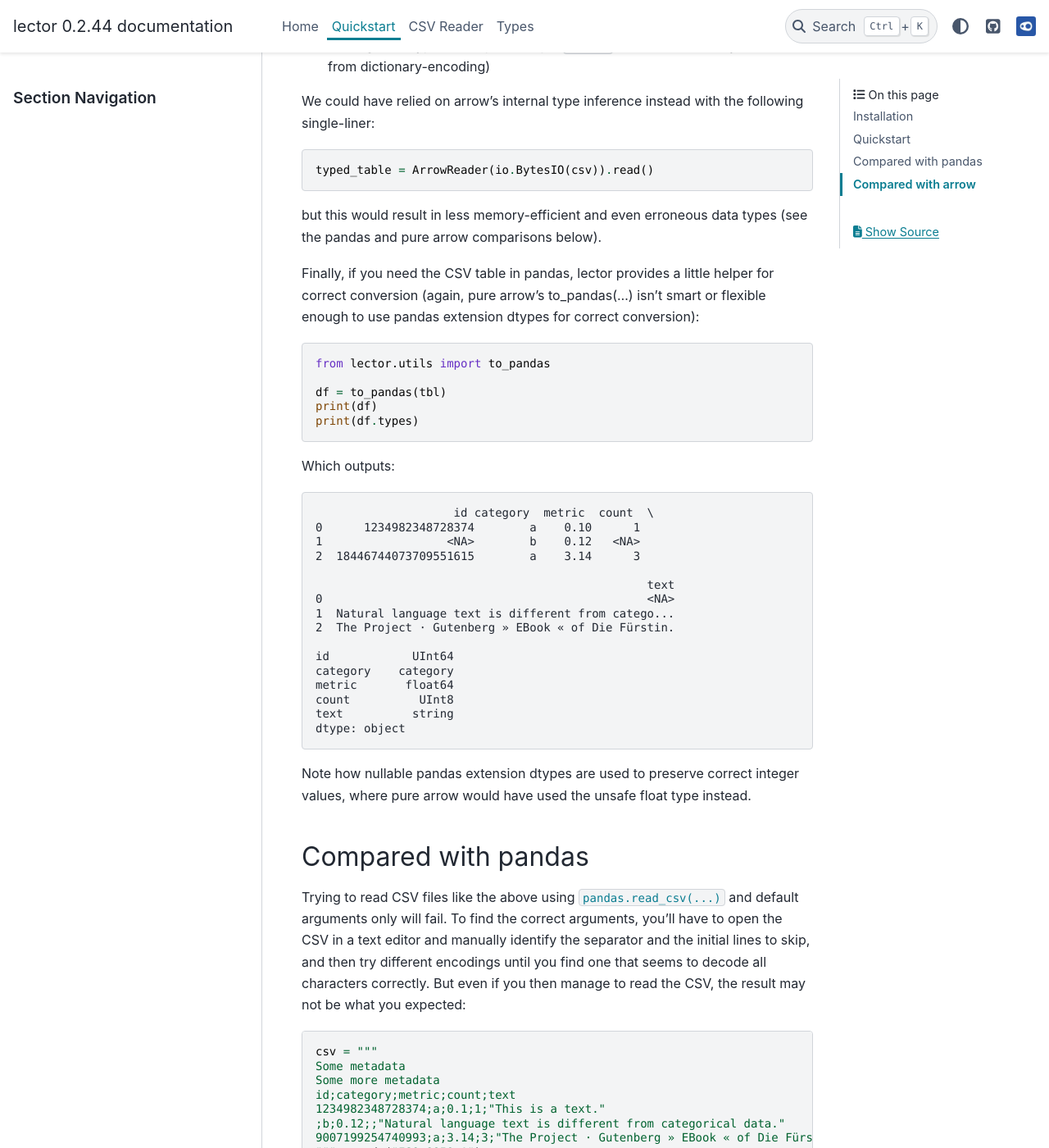
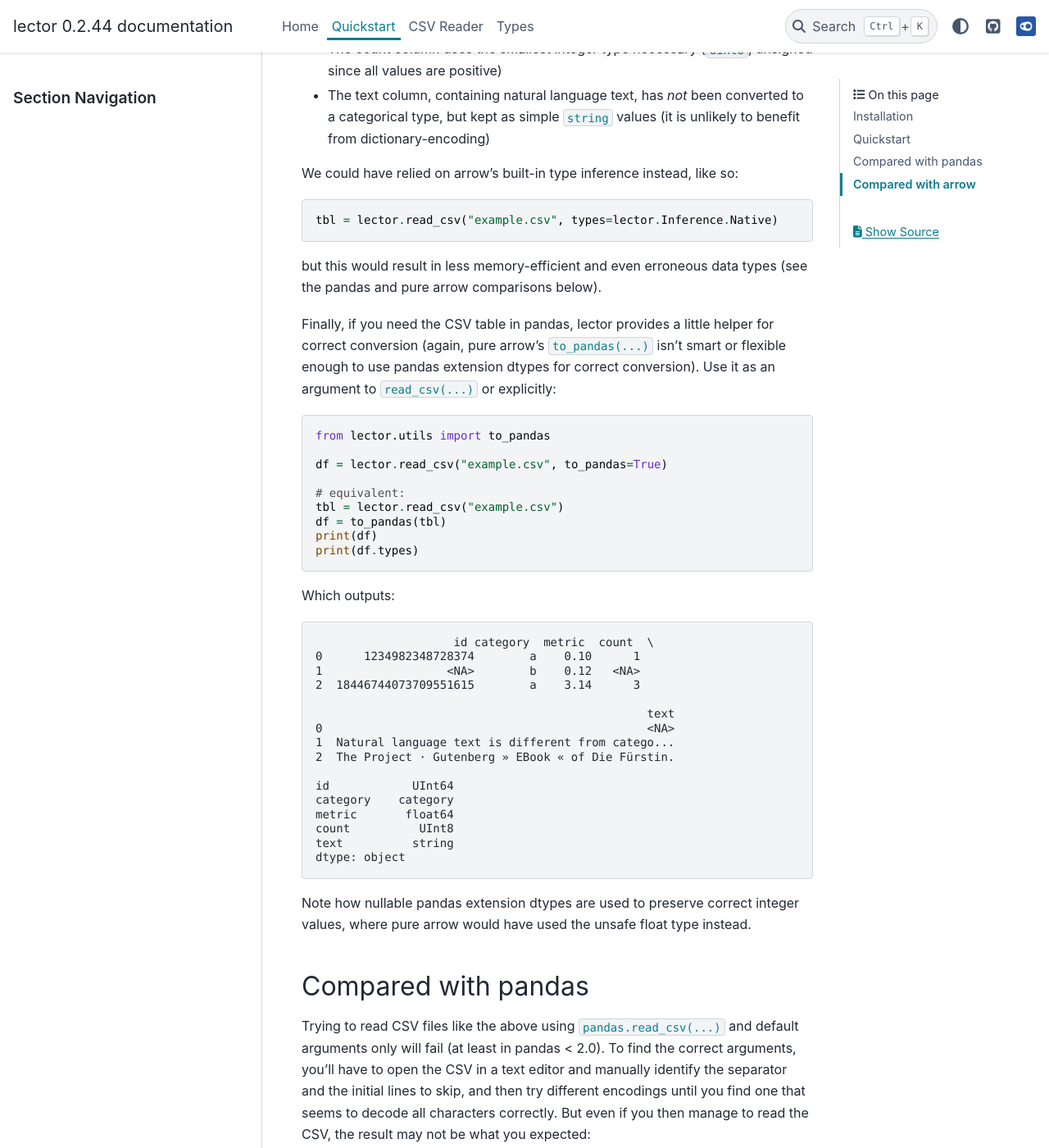
Before and after one commit to graphext/lector, a Sphinx documentation site: the page built from docs/source/quick.rst, in a window 1280 px wide and 1400 px high, scrolled down 2669 px. Shown: the whole window at 82% size. Built offline with Sphinx 7.4.7 and the PyData theme 0.15.4, drawn with Linux system fonts in a browser that asks for light colours; pages that are not in the unit, such as notebooks, are missing from menus; some of the changed text lies outside the part shown.

```diff
--- a/docs/source/quick.rst
+++ b/docs/source/quick.rst
@@ -36,13 +36,16 @@ the semicolon as separator, having some missing fields, and being encoded in Lat
     18446744073709551615;a;3.14;3;"The Project · Gutenberg » EBook « of Die Fürstin."
     """.encode("ISO-8859-1")
 
-The recommended way to use lector for reading this CSV would be
+    with open("example.csv", "wb") as fp:
+        fp.write(csv)
+
+The recommended way to use lector for reading this CSV (without type-inference) would be
 
 .. code-block:: python
 
-    from lector import ArrowReader
+    import lector
 
-    tbl = ArrowReader(io.BytesIO(csv)).read(types="string")
+    tbl = lector.read_csv("example.csv", types="string", log=True)
 
 which produces something like the following output::
 
@@ -79,13 +82,13 @@ automatically, namely:
 
 Using the detected CSV format, the data is parsed (using pyarrow's ``csv.read_csv()`` under
 the hood). Note we have indicated to arrow to parse all columns using the ``string`` type,
-effectively turning *off* its internal type inference. We apply lector's type inference with
+effectively turning *off* its internal type inference. We can use lector's type inference by
+not specifying the ``types`` argument or selecting it explicitly:
 
 .. code-block:: python
 
-    from lector import Autocast
-
-    tbl = Autocast().cast(tbl)
+    tbl = lector.read_csv("example.csv")
+    tbl = lector.read_csv("example.csv", types=lector.Inference.Auto)  # equivalent
     print(tbl.schema)
 
 We see this results in the most appropriate type for each column:
@@ -111,23 +114,27 @@ Notice that:
 - The text column, containing natural language text, has *not* been converted to a categorical
   type, but kept as simple ``string`` values (it is unlikely to benefit from dictionary-encoding)
 
-We could have relied on arrow's internal type inference instead with the following single-liner:
+We could have relied on arrow's built-in type inference instead, like so:
 
 .. code-block:: python
 
-    typed_table = ArrowReader(io.BytesIO(csv)).read()
+    tbl = lector.read_csv("example.csv", types=lector.Inference.Native)
 
 but this would result in less memory-efficient and even erroneous data types (see the
 pandas and pure arrow comparisons below).
 
 Finally, if you need the CSV table in pandas, lector provides a little helper for correct
-conversion (again, pure arrow's to_pandas(...) isn't smart or flexible enough to use pandas
-extension dtypes for correct conversion):
+conversion (again, pure arrow's ``to_pandas(...)`` isn't smart or flexible enough to use pandas
+extension dtypes for correct conversion). Use it as an argument to ``read_csv(...)`` or explicitly:
 
 .. code-block:: python
 
     from lector.utils import to_pandas
 
+    df = lector.read_csv("example.csv", to_pandas=True)
+
+    # equivalent:
+    tbl = lector.read_csv("example.csv")
     df = to_pandas(tbl)
     print(df)
     print(df.types)
@@ -157,7 +164,7 @@ Compared with pandas
 --------------------
 
 Trying to read CSV files like the above using ``pandas.read_csv(...)`` and default arguments
-only will fail. To find the correct arguments, you'll have to open the CSV in a text editor
+only will fail (at least in pandas < 2.0). To find the correct arguments, you'll have to open the CSV in a text editor
 and manually identify the separator and the initial lines to skip, and then try different
 encodings until you find one that seems to decode all characters correctly. But even if you
 then manage to read the CSV, the result may not be what you expected:
```
Also changed, not shown: docs/source/types.rst (+18 -7 lines).
